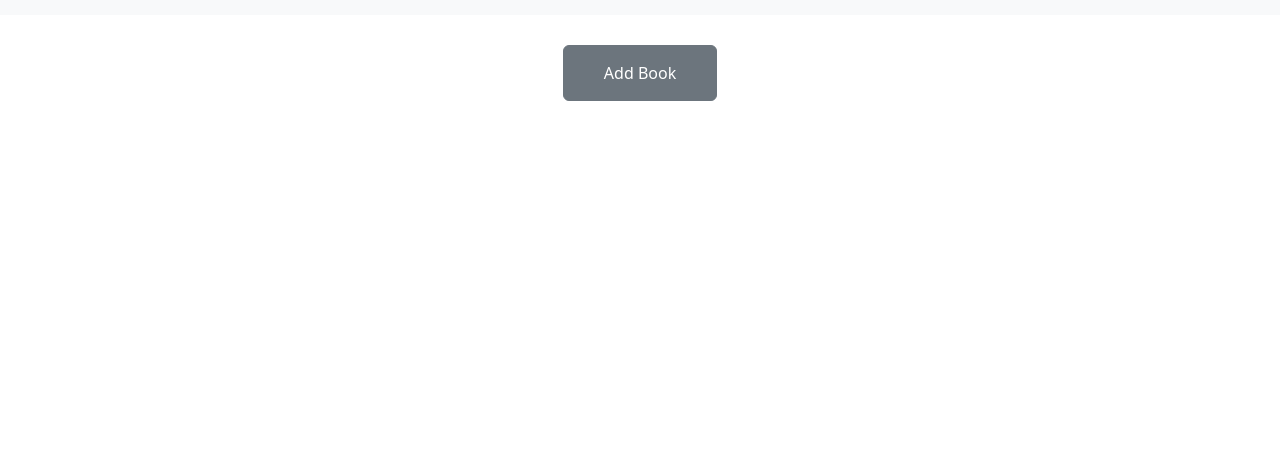
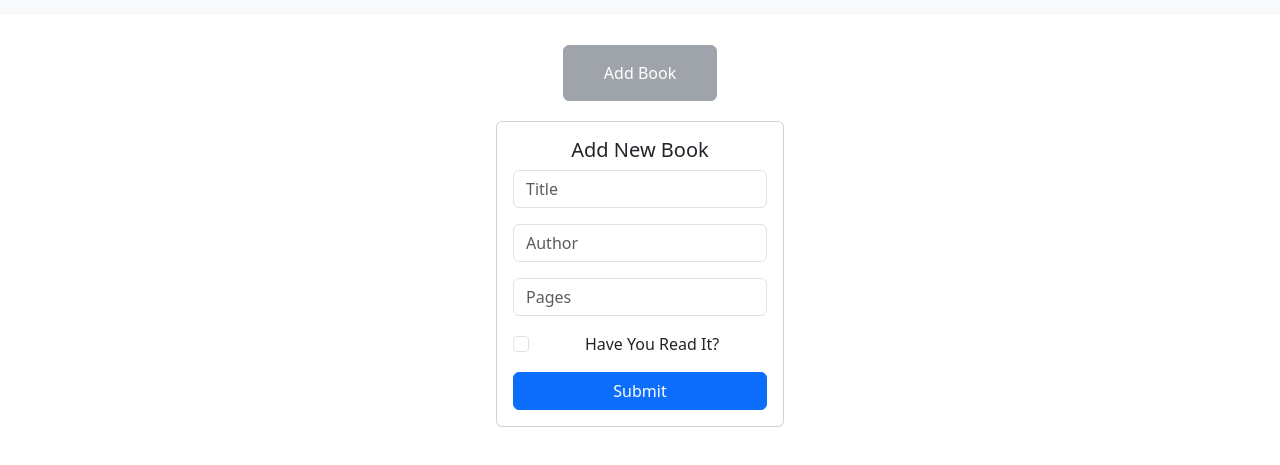
Before and after one commit to quavie19/library, a plain HTML site: page index.html in a window 1280 px wide. Both pictures are taken after a click on the button "Add Book". Shown: the part 61-526 px from the top of the page. Drawn offline with nearby package versions, Linux system fonts and the light colour scheme.

Commit message:
initial js code

```diff
--- a/index.html
+++ b/index.html
@@ -17,17 +17,29 @@
     <nav class="navbar bg-body-tertiary">
       <div class="container-fluid">
         <a class="navbar-brand">Library</a>
-        <button class="btn btn-outline-primary" type="submit">Log In</button>
+        <button id="log-in" class="btn btn-outline-primary" type="submit">
+          Log In
+        </button>
       </div>
     </nav>
     <section id="book-section">
       <div class="container-fluid">
         <div class="d-flex justify-content-center">
-          <button class="btn btn-secondary">Add Book</button>
+          <button
+            onclick="displayForm()"
+            id="add-book"
+            class="btn btn-secondary"
+          >
+            Add Book
+          </button>
         </div>
         <!-- Form To Import Add Book  -->
         <div class="d-flex justify-content-center">
-          <div class="card text-center" style="width: 18rem; display: none">
+          <div
+            id="input-form"
+            class="card text-center"
+            style="width: 18rem; display: none"
+          >
             <div class="card-body">
               <h5 class="card-title">Add New Book</h5>
               <form>
@@ -60,19 +72,29 @@
                   <input
                     type="checkbox"
                     class="form-check-input"
-                    id="exampleCheck1"
+                    id="checkbox"
                   />
                 </div>
-                <button type="submit" class="btn btn-primary">Submit</button>
+                <button
+                  id="submit"
+                  type="submit"
+                  class="btn btn-primary"
+                  onclick="inputBook(event)"
+                >
+                  Submit
+                </button>
               </form>
             </div>
           </div>
         </div>
       </div>
       <!-- BOOK GRID  -->
-      <!-- <div class="container-fluid text-center">
-        <div class="row row-cols-3 d-flex justify-content-between column-gap-3">
-          <div class="col card" style="width: 25rem">
+      <div id="book-grid" class="container-fluid text-center">
+        <div
+          id="card-grid"
+          class="row row-cols-3 d-flex justify-content-between column-gap-3"
+        >
+          <!-- <div class="col card" style="width: 25rem">
             <div class="card-body">
               <h5 class="card-title">Book Title</h5>
               <h5 class="card-title">Author</h5>
@@ -147,15 +169,15 @@
                 Remove
               </button>
             </div>
-          </div>
+          </div> -->
         </div>
-      </div> -->
+      </div>
     </section>
-    <script src="script.js"></script>
     <script
       src="https://cdn.jsdelivr.net/npm/bootstrap@5.3.3/dist/js/bootstrap.bundle.min.js"
       integrity="sha384-YvpcrYf0tY3lHB60NNkmXc5s9fDVZLESaAA55NDzOxhy9GkcIdslK1eN7N6jIeHz"
       crossorigin="anonymous"
     ></script>
+    <script src="script.js"></script>
   </body>
 </html>
--- a/script.js
+++ b/script.js
@@ -1,9 +1,85 @@
-const myLibrary = [];
+const addBookBtn = document.getElementById('add-book');
+const inputForm = document.getElementById('input-form');
 
-function Book() {
-  // the constructor...
+const title = document.getElementById('title');
+const author = document.getElementById('author');
+const pages = document.getElementById('pages');
+const checkBox = document.getElementById('checkbox')
+const submitBtn = document.getElementById('submit')
+
+
+
+function displayForm() {
+    inputForm.style.display = "block";
+    addBookBtn.disabled = 'true';
 }
 
-function addBookToLibrary() {
-  // do stuff here
+function inputBook(event) {
+    event.preventDefault();
+    console.log("inputBook function called");
+
+    const inputTitle = title.value.trim();
+    const inputAuthor = author.value.trim();
+    const inputPages = pages.value.trim();
+
+
+    if (inputTitle && inputAuthor && inputPages) {
+
+            const cardGrid = document.getElementById('card-grid');
+
+
+            const card = document.createElement('div');
+            const cardBody = document.createElement('div');
+            const cardTitle = document.createElement('h5');
+            const cardAuthor = document.createElement('h5');
+            const cardPages = document.createElement('h5');
+            const hasReadBtn = document.createElement('button');
+            const removeBtn = document.createElement('button');
+
+            cardTitle.textContent = `${inputTitle} `;
+            cardAuthor.textContent = `${inputAuthor} `;
+            cardPages.textContent = `${inputPages} `;
+
+            if (checkBox.checked) {
+                hasReadBtn.classList.add('btn', 'btn-success', 'd-block', 'card-btn');
+                hasReadBtn.textContent = 'read';
+            }
+            else {
+                hasReadBtn.classList.add('btn', 'btn-danger', 'd-block', 'card-btn');
+                hasReadBtn.textContent = 'not read';
+            }
+            hasReadBtn.style.width = '100%';
+
+            removeBtn.classList.add('btn', 'btn-primary', 'd-block', 'card-btn');
+            removeBtn.style.width = '100%';
+            removeBtn.textContent = 'Remove';
+
+
+            card.classList.add('col', 'card')
+            card.style.width = '25rem'
+
+
+        cardBody.append(cardTitle, cardAuthor, cardPages, hasReadBtn, removeBtn);
+            card.append(cardBody);
+
+
+        cardGrid.append(card);
+
+        // Optionally reset the form fields
+        title.value = '';
+        author.value = '';
+        pages.value = '';
+        checkBox.checked = false;
+
+        // Hide the form again and enable the "Add Book" button
+        inputForm.style.display = "none";
+        addBookBtn.disabled = false;
+
+        console.log("Book added to the grid"); // Debugging line
+    } else {
+        console.log("Form fields are incomplete");
+
+
+    }
+
 }
```
Also changed, not shown: style.css (line endings or trailing spaces).
